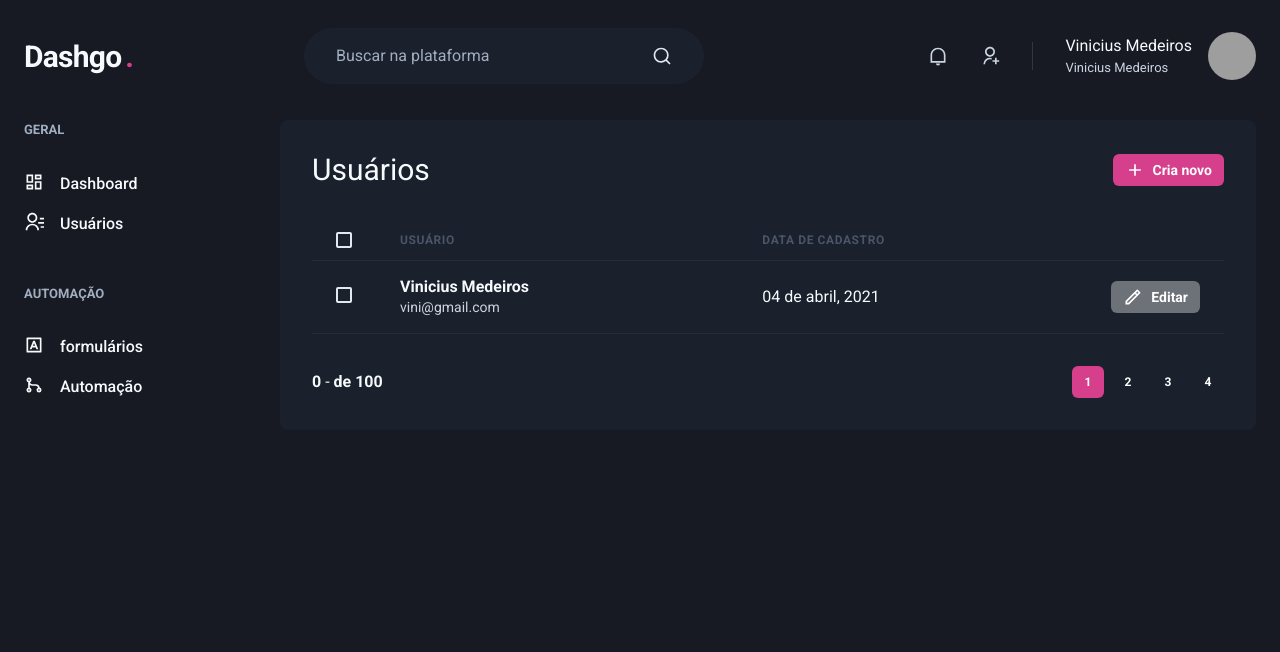
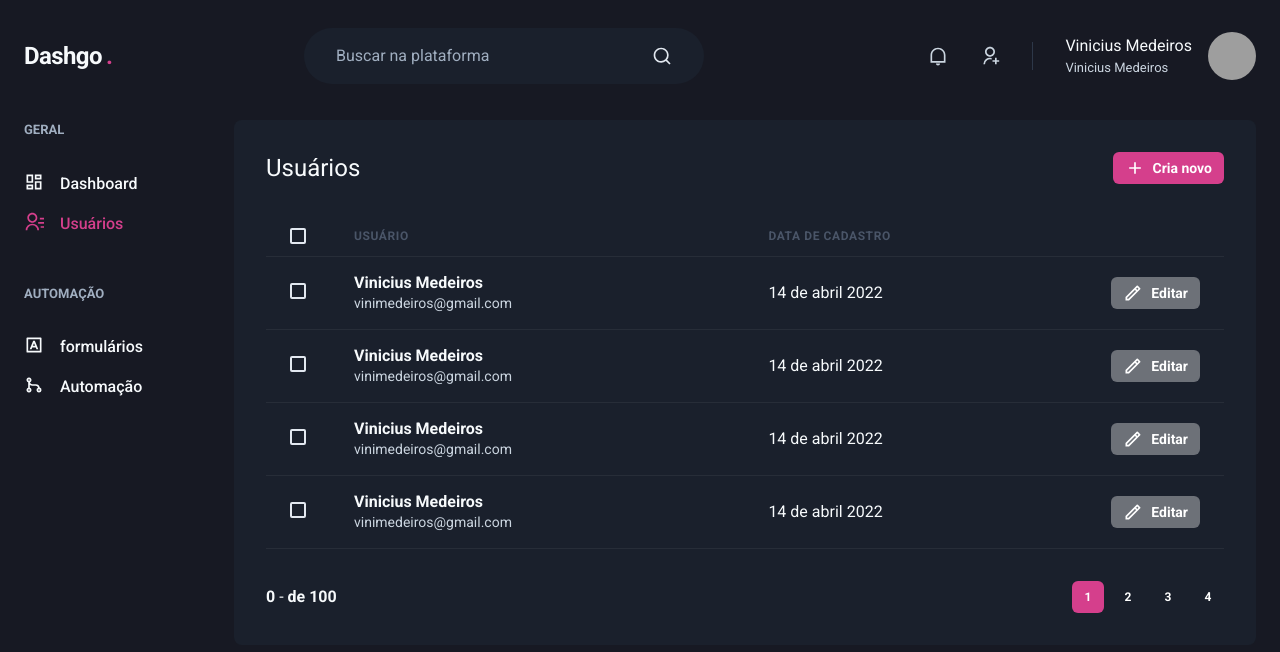
Before and after one commit to ovinidev/DashGo, a Next.js app: page /users in a window 1280 px wide. Shown: the top 652 px of the page. Built offline with nearby package versions, Linux system fonts and the light colour scheme; grey boxes are pictures that could not be loaded.

Commit message:
feat: finishing components

```diff
--- a/src/components/Header/index.tsx
+++ b/src/components/Header/index.tsx
@@ -9,12 +9,7 @@ import {
 } from "react-icons/gi";
 
 export const Header = () => {
-  const isWideVersion = useBreakpointValue({
-    base: false,
-    lg: true
-  })
-
-  const { onOpen, isDrawerSidebar } = useSidebar();
+  const { onOpen, isMobile, isDesktop } = useSidebar();
 
   return (
     <Flex
@@ -27,7 +22,7 @@ export const Header = () => {
       align="center"
       px='6'
     >
-      {isDrawerSidebar &&
+      {isMobile &&
         <IconButton
           icon={<Icon as={GiHamburgerMenu} />}
           variant='unstyled'
@@ -38,14 +33,14 @@ export const Header = () => {
         />
       }
       <Logo />
-      {isWideVersion && <InputSearch />}
+      {isDesktop && <InputSearch />}
 
       <Flex
         align='center'
         ml='auto'
       >
         <Notification />
-        <Profile showProfileData={isWideVersion} />
+        <Profile showProfileData={isDesktop} />
       </Flex>
 
     </Flex>
--- a/src/components/Pagination/index.tsx
+++ b/src/components/Pagination/index.tsx
@@ -1,9 +1,11 @@
 import { Box, Button, Flex, HStack } from "@chakra-ui/react";
 import { useState } from "react";
+import { useSidebar } from "../context/useSidebar";
 import { PaginationItem } from "./PaginationItem";
 
 export const Pagination = () => {
-  const [page, setPage] = useState(1)
+  const [page, setPage] = useState(1);
+  const { onOpen, isMobile, isDesktop } = useSidebar();
 
   const handlePage = (number: number) => {
     setPage(number)
@@ -13,6 +15,7 @@ export const Pagination = () => {
       mt='8'
       justify='space-between'
       align='center'
+      flexDirection={{base: 'column', lg: 'row'}}
     >
       <Box>
         <strong>0</strong> - <strong>de</strong> <strong>100</strong>
--- a/src/components/Sidebar/Link.tsx
+++ b/src/components/Sidebar/Link.tsx
@@ -1,17 +1,26 @@
 import { Icon, Link as ChakraLink, Text, LinkProps as ChakraLinkProps } from "@chakra-ui/react";
 import { ElementType } from "react";
+import NextLink from 'next/link';
 
 interface LinkProps extends ChakraLinkProps {
   title: string,
-  icon: ElementType
+  icon: ElementType,
+  href: string,
+  asPath: string
 }
 
 
-export const Link = ({ title, icon, ...rest }: LinkProps) => {
+export const Link = ({ title, icon, href, asPath, ...rest }: LinkProps) => {
   return (
-    <ChakraLink display='flex' {...rest}>
-      <Icon as={icon} fontSize='20' />
-      <Text ml='4' fontWeight='medium'>{title}</Text>
-    </ChakraLink>
+    <NextLink href={href} passHref>
+      <ChakraLink
+        display='flex'
+        w='10rem'
+        color={asPath === href ? 'pink.500' : ''}
+        {...rest}>
+        <Icon as={icon} fontSize='20' />
+        <Text ml='4' fontWeight='medium'>{title}</Text>
+      </ChakraLink>
+    </NextLink>
   );
 };
--- a/src/components/Sidebar/SidebarNav.tsx
+++ b/src/components/Sidebar/SidebarNav.tsx
@@ -7,19 +7,43 @@ import {
   RiGitMergeLine,
   RiInputMethodLine
 } from "react-icons/ri";
+import { useRouter } from "next/router";
 
 export const SidebarNav = () => {
+  const { asPath } = useRouter()
+  console.log(asPath);
+
   return (
     <Stack spacing='12'>
-    <Section title='Geral'>
-      <Link title='Dashboard' icon={RiDashboardLine} />
-      <Link title='Usuários' icon={RiContactsLine} />
-    </Section>
+      <Section title='Geral'>
+        <Link
+          title='Dashboard'
+          icon={RiDashboardLine}
+          href={'/dashboard'}
+          asPath={asPath}
+        />
+        <Link
+          title='Usuários'
+          icon={RiContactsLine}
+          href={'/users'}
+          asPath={asPath}
+        />
+      </Section>
 
-    <Section title='Automação'>
-      <Link title='formulários' icon={RiInputMethodLine} />
-      <Link title='Automação' icon={RiGitMergeLine} />
-    </Section>
-  </Stack>
+      <Section title='Automação'>
+        <Link
+          title='formulários'
+          icon={RiInputMethodLine}
+          href={'forms'}
+          asPath={asPath}
+        />
+        <Link
+          title='Automação'
+          icon={RiGitMergeLine}
+          href={'/automation'}
+          asPath={asPath}
+        />
+      </Section>
+    </Stack>
   );
 };
--- a/src/components/Sidebar/index.tsx
+++ b/src/components/Sidebar/index.tsx
@@ -4,10 +4,10 @@ import { useSidebar } from "../context/useSidebar";
 import { SidebarNav } from "./SidebarNav";
 
 export const Sidebar = () => {
-  const { isOpen, onClose, isDrawerSidebar } = useSidebar()
+  const { isOpen, onClose, isMobile } = useSidebar()
 
-  if (isDrawerSidebar) {
-    return (
+  {
+    return isMobile ? (
       <Drawer isOpen={isOpen} placement='left' onClose={onClose}>
         <DrawerOverlay>
           <DrawerContent bg='gray.800' p='4'>
@@ -22,16 +22,14 @@ export const Sidebar = () => {
           </DrawerContent>
         </DrawerOverlay>
       </Drawer>
+    ) : (
+      <Flex
+        as='aside'
+        w='64'
+        direction='column'
+      >
+        <SidebarNav />
+      </Flex>
     )
   }
-
-  return (
-    <Flex
-      as='aside'
-      w='64'
-      direction='column'
-    >
-      <SidebarNav />
-    </Flex>
-  );
 };
--- a/src/components/context/useSidebar.tsx
+++ b/src/components/context/useSidebar.tsx
@@ -6,7 +6,8 @@ interface SidebarContextData {
   isOpen: boolean,
   onOpen: () => void,
   onClose: () => void,
-  isDrawerSidebar: boolean | undefined
+  isMobile: boolean | undefined,
+  isDesktop: boolean | undefined
 }
 
 interface SidebarProviderProps {
@@ -18,9 +19,14 @@ const SidebarContext = createContext({} as SidebarContextData);
 export const SidebarContextProvider = ({ children }: SidebarProviderProps) => {
   const { isOpen, onOpen, onClose } = useDisclosure();
 
-  const isDrawerSidebar = useBreakpointValue({
+  const isMobile = useBreakpointValue({
     base: true,
     lg: false
+  })
+
+  const isDesktop = useBreakpointValue({
+    base: false,
+    lg: true
   })
 
   const { asPath } = useRouter();
@@ -34,7 +40,8 @@ export const SidebarContextProvider = ({ children }: SidebarProviderProps) => {
       isOpen,
       onOpen,
       onClose,
-      isDrawerSidebar
+      isMobile,
+      isDesktop
     }}>
       {children}
     </SidebarContext.Provider>
--- a/src/pages/users/index.tsx
+++ b/src/pages/users/index.tsx
@@ -1,22 +1,27 @@
 import { Box, Button, Checkbox, Flex, Heading, Icon, Table, Tbody, Td, Text, Th, Thead, Tr } from "@chakra-ui/react";
 import { RiAddLine, RiPencilLine } from "react-icons/ri";
+import { useSidebar } from "../../components/context/useSidebar";
 import { Header } from "../../components/Header";
 import { Pagination } from "../../components/Pagination";
 import { Sidebar } from "../../components/Sidebar";
 import { Title } from "../../components/Title";
+import { UserItem } from "./userItem";
+import NextLink from 'next/link'
 
 export default function Users() {
+  const { isDesktop } = useSidebar();
+
   return (
     <Box>
       <Header />
-
       <Flex my='6' w='100%' maxWidth={1480} mx='auto' px='6'>
         <Sidebar />
 
-        <Box flex='1' borderRadius={8} bg={'gray.800'} p='8'>
+        <Box w='100%' borderRadius={8} bg={'gray.800'} p={['2', '4', '6', '8']}>
           <Flex mb='8' justify='space-between' align='center'>
             <Title text='Usuários' />
 
+            <NextLink href='/users/create' passHref>
               <Button
                 as='a'
                 size='sm'
@@ -26,47 +31,52 @@ export default function Users() {
               >
                 Cria novo
               </Button>
+            </NextLink>
           </Flex>
 
           <Table colorScheme='whiteAlpha'>
             <Thead>
               <Tr>
-                <Th px='6' color='gray.300' w='8'>
+                <Th px={['0', '2', '4', '6']} color='gray.300' w='8'>
                   <Checkbox colorScheme='pink' />
                 </Th>
                 <Th>
                   Usuário
                 </Th>
+                {isDesktop &&
                   <Th>
                     Data de cadastro
                   </Th>
+                }
                 <Th w='8'></Th>
               </Tr>
             </Thead>
 
             <Tbody>
-              <Tr>
-                <Td px='6'>
-                  <Checkbox colorScheme='pink' />
-                </Td>
-                <Td px='6'>
-                  <Box>
-                    <Text fontWeight='bold'>Vinicius Medeiros</Text>
-                    <Text fontSize='sm' color='gray.300'>vini@gmail.com</Text>
-                  </Box>
-                </Td>
-                <Td>04 de abril, 2021</Td>
-                <Td>
-                  <Button
-                    size='sm'
-                    fontSize='sm'
-                    colorScheme='whiteAlpha'
-                    leftIcon={<Icon fontSize='20' as={RiPencilLine} />}
-                  >
-                    Editar
-                  </Button>
-                </Td>
-              </Tr>
+              <UserItem
+                name='Vinicius Medeiros'
+                email='vinimedeiros@gmail.com'
+                isDesktop={isDesktop}
+                date='14 de abril 2022'
+              />
+              <UserItem
+                name='Vinicius Medeiros'
+                email='vinimedeiros@gmail.com'
+                isDesktop={isDesktop}
+                date='14 de abril 2022'
+              />
+              <UserItem
+                name='Vinicius Medeiros'
+                email='vinimedeiros@gmail.com'
+                isDesktop={isDesktop}
+                date='14 de abril 2022'
+              />
+              <UserItem
+                name='Vinicius Medeiros'
+                email='vinimedeiros@gmail.com'
+                isDesktop={isDesktop}
+                date='14 de abril 2022'
+              />
             </Tbody>
           </Table>
 
--- /dev/null
+++ b/src/pages/users/userItem.tsx
@@ -0,0 +1,44 @@
+import { Box, Button, Checkbox, Icon, Td, Text, Tr } from "@chakra-ui/react";
+import { RiPencilLine } from "react-icons/ri";
+
+interface UserItemProps {
+  name: string,
+  email: string,
+  date: string,
+  isDesktop: boolean | undefined
+}
+
+export const UserItem = (
+  {
+    name,
+    email,
+    date,
+    isDesktop
+  }: UserItemProps) => {
+  return (
+    <Tr>
+      <Td px={['0', '2', '4', '6']}>
+        <Checkbox colorScheme='pink' />
+      </Td>
+      <Td px={['0', '2', '4', '6']}>
+        <Box>
+          <Text fontWeight='bold' fontSize={['2xs', 'sm','md']}>{name}</Text>
+          <Text fontSize={['1xs','2xs','sm']} color='gray.300'>{email}</Text>
+        </Box>
+      </Td>
+      {isDesktop &&
+        <Td>{date}</Td>
+      }
+      <Td>
+        <Button
+          size='sm'
+          fontSize='sm'
+          colorScheme='whiteAlpha'
+          leftIcon={<Icon fontSize='20' as={RiPencilLine} />}
+        >
+          {isDesktop && 'Editar'}
+        </Button>
+      </Td>
+    </Tr>
+  );
+};
--- a/src/styles/theme.ts
+++ b/src/styles/theme.ts
@@ -4,7 +4,7 @@ export const theme = extendTheme({
   colors: {
     gray: {
       '50': '#F7FAFC',
-      '100': '#EDF2F7',
+      '100': 'red',
       '200': '#E2E8F0',
       '300': '#CBD5E0',
       '400': '#A0AEC0',
@@ -27,19 +27,20 @@ export const theme = extendTheme({
     heading: 'Roboto',
   },
   fontSizes: {
-    xs: "0.75rem", // 12px
+    "1xs": "0.625rem", // 10px
+    "2xs": "0.75rem", // 12px
     sm: "0.875rem", // 14px
-    md: "1rem",
-    lg: "1.125rem",
-    xl: "1.25rem",
-    "2xl": "1.5rem",
-    "3xl": "1.875rem",
-    "4xl": "2.25rem",
-    "5xl": "3rem",
-    "6xl": "3.75rem",
-    "7xl": "4.5rem",
-    "8xl": "6rem",
-    "9xl": "8rem",
+    md: "1rem", // 16px
+    lg: "1.125rem", // 18px
+    xl: "1.25rem", // 20px
+    "2xl": "1.375rem", // 22px
+    "3xl": "1.5rem", // 24px
+    "4xl": "1.625rem", // 26px
+    "5xl": "1.75", // 28px
+    "6xl": "1.875rem", // 30px
+    "7xl": "2rem", // 32px
+    "8xl": "2.125rem", // 34px
+    "9xl": "2.25rem", // 36px
   },
   fontWeights: {
     hairline: 100,
```
Also changed, not shown: src/pages/users/create.tsx (+11 -4 lines). Lines whose indentation alone changed are shown as unchanged.
